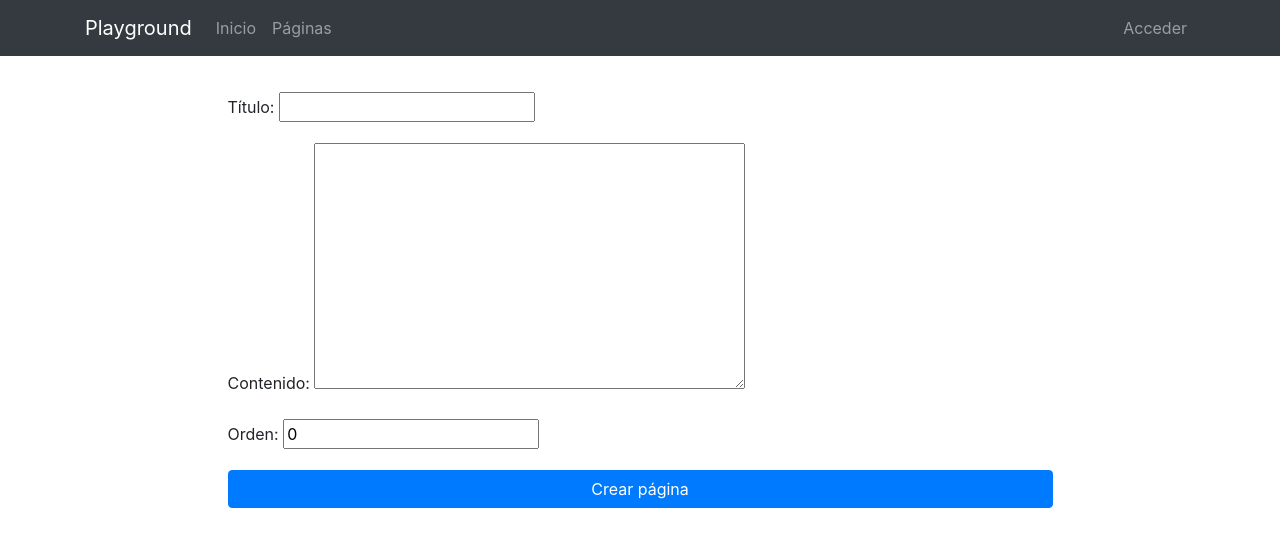
After one commit to MBahamondes/web-playground-django, a Django app: page /pages/create/ in a window 1280 px wide. The commit adds this page. Shown: the top 547 px of the page. Run offline with Django 3.2, Linux system fonts and the light colour scheme; some libraries are stand-ins or nearby versions.

Commit message:
add create menu to pages

```diff
--- a/core/templates/core/base.html
+++ b/core/templates/core/base.html
@@ -28,7 +28,7 @@
                 <a class="nav-link" href="{% url 'home' %}">Inicio</a>
               </li>
               <li class="nav-item">
-                <a class="nav-link" href="{% url 'pages' %}">Páginas</a>
+                <a class="nav-link" href="{% url 'pages:pages' %}">Páginas</a>
               </li>
             </ul>
             <ul class="navbar-nav">
--- /dev/null
+++ b/pages/templates/pages/includes/pages_menu.html
@@ -0,0 +1,20 @@
+{% if request.user.is_staff %}
+<nav class="navbar navbar-expand-lg navbar-light bg-light">
+  <div class="container">
+    <span class="navbar-brand" href="#"><i>Administrar</i></span>
+    <button class="navbar-toggler" type="button" data-toggle="collapse" data-target="#nep" aria-controls="nep" aria-expanded="false">
+      <span class="navbar-toggler-icon"></span>
+    </button>
+    <div class="collapse navbar-collapse" id="nep">
+      <ul class="navbar-nav mr-auto">
+        <li class="nav-item">
+          <a class="nav-link" href="{% url 'pages:create' %}"><i>Crear página</i></a>
+        </li>
+        <li class="nav-item">
+          <a class="nav-link" href="{% url 'pages:pages' %}"><i>Listar páginas</i></a>
+        </li>
+      </ul>
+    </div>
+  </div>
+</nav>
+{% endif %}
--- a/pages/templates/pages/page_detail.html
+++ b/pages/templates/pages/page_detail.html
@@ -2,6 +2,9 @@
 {% load static %}
 {% block title %}{{page.title}}{% endblock %}
 {% block content %}
+
+{% include 'pages/includes/pages_menu.html' %}
+
 <main role="main">
   <div class="container">
     <div class="row mt-3">
--- /dev/null
+++ b/pages/templates/pages/page_form.html
@@ -0,0 +1,20 @@
+{% extends 'core/base.html' %}
+{% load static %}
+{% block title %}Crear página{% endblock %}
+{% block content %}
+{% include 'pages/includes/pages_menu.html'%}
+<main role="main">
+  <div class="container">
+    <div class="row mt-3 mb-5">
+      <div class="col-md-9 mx-auto">
+        <form action="" method="post">{% csrf_token %}
+            {{ form.as_p }}
+          <div class="text-center">
+            <input type="submit" class="btn btn-primary btn-block" value="Crear página" />
+          </div>
+        </form>
+      </div>
+    </div>
+  </div>
+</main>
+{% endblock %}
--- a/pages/templates/pages/page_list.html
+++ b/pages/templates/pages/page_list.html
@@ -2,15 +2,16 @@
 {% load static %}
 {% block title %}Páginas{% endblock %}
 {% block content %}
+{% include 'pages/includes/pages_menu.html' %}
 <main role="main">
   <div class="container mb-4">
-    {% for page in page_list %}
+    {% for page in page_list|dictsort:"id" reversed %}
       <div class="row mt-3">
         <div class="col-md-9 mx-auto">
           <h2 class="mb-4">{{page.title}}</h2>
           <div>
             <p>{{page.content|striptags|safe|truncatechars:"200"}}</p>
-            <p><a href="{% url 'page' page.id page.title|slugify %}">Leer más</a>
+            <p><a href="{% url 'pages:page' page.id page.title|slugify %}">Leer más</a>
               <!--
               {% if request.user.is_staff %}
                 | <a href="#">Editar</a>
--- a/pages/urls.py
+++ b/pages/urls.py
@@ -1,7 +1,8 @@
 from django.urls import path
 from . import views
 
-urlpatterns = [
+pages_patterns = ([
     path('', views.PageListView.as_view(), name='pages'),
     path('<int:pk>/<slug:slug>/', views.PageDetailView.as_view(), name='page'),
-]
+    path('create/', views.PageCreate.as_view(), name='create'),
+], 'pages')
--- a/pages/views.py
+++ b/pages/views.py
@@ -1,5 +1,7 @@
 from django.views.generic.list import ListView
 from django.views.generic.detail import DetailView
+from django.views.generic.edit import CreateView
+from django.urls import reverse, reverse_lazy
 from .models import Page
 
 class PageListView(ListView):
@@ -7,3 +9,8 @@ class PageListView(ListView):
 
 class PageDetailView(DetailView):
     model = Page
+
+class PageCreate(CreateView):
+    model = Page
+    fields = ['title', 'content', 'order']
+    success_url = reverse_lazy('pages:pages')
--- a/webplayground/urls.py
+++ b/webplayground/urls.py
@@ -15,9 +15,10 @@ Including another URLconf
 """
 from django.contrib import admin
 from django.urls import path, include
+from pages.urls import pages_patterns
 
 urlpatterns = [
     path('', include('core.urls')),
-    path('pages/', include('pages.urls')),
+    path('pages/', include(pages_patterns)),
     path('admin/', admin.site.urls),
 ]
```
